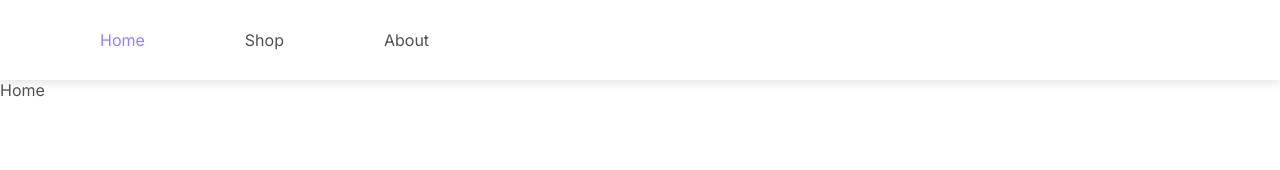
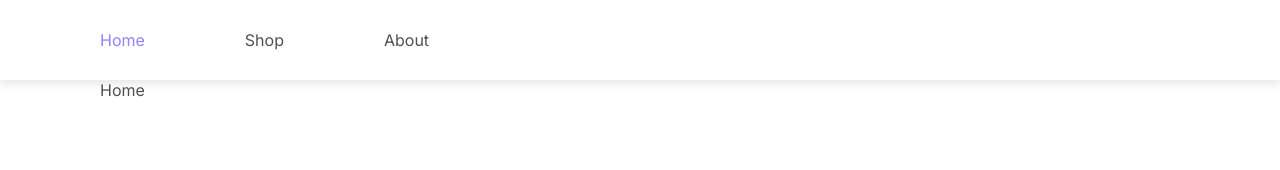
Before and after one commit to Lucas-Argerich/react-ecommerce-2, a React (Create React App) app: page / in a window 1280 px wide. Shown: the top 170 px of the page. Built offline with nearby package versions, Linux system fonts and the light colour scheme.

Commit message:
Implementation of a StyledTemplate for all pages

```diff
--- a/src/pages/about/index.jsx
+++ b/src/pages/about/index.jsx
@@ -1,7 +1,8 @@
 import React from 'react'
+import StyledTemplate from '../styledTemplate'
 
 export default function About() {
   return (
-    <div>About</div>
+    <StyledTemplate>About</StyledTemplate>
   )
 }
--- a/src/pages/home/index.jsx
+++ b/src/pages/home/index.jsx
@@ -1,7 +1,8 @@
 import React from 'react'
+import StyledTemplate from '../styledTemplate'
 
 export default function Home() {
   return (
-    <main>Home</main>
+    <StyledTemplate>Home</StyledTemplate>
   )
 }
--- a/src/pages/shop/index.jsx
+++ b/src/pages/shop/index.jsx
@@ -1,7 +1,8 @@
 import React from 'react'
+import StyledTemplate from '../styledTemplate'
 
 export default function Shop() {
   return (
-    <div>Shop</div>
+    <StyledTemplate>Shop</StyledTemplate>
   )
 }
--- /dev/null
+++ b/src/pages/styledTemplate/index.jsx
@@ -0,0 +1,31 @@
+import React from "react";
+import styled from "styled-components";
+
+const Main = styled.main`
+  flex-grow: 1;
+  margin: 0 20px;
+
+  @media (min-width: 768px) {
+    margin: 0 40px;
+  }
+
+  @media (min-width: 1024px) {
+    margin: 0 80px;
+  }
+
+  @media (min-width: 1280px) {
+    margin: 0 100px;
+  }
+
+  @media (min-width: 1600px) {
+    margin: 0 120px;
+  }
+
+  @media (min-width: 1920px) {
+    margin: 0 140px;
+  }
+`;
+
+export default function StyledTemplate({ children }) {
+  return <Main>{children}</Main>;
+}
```
